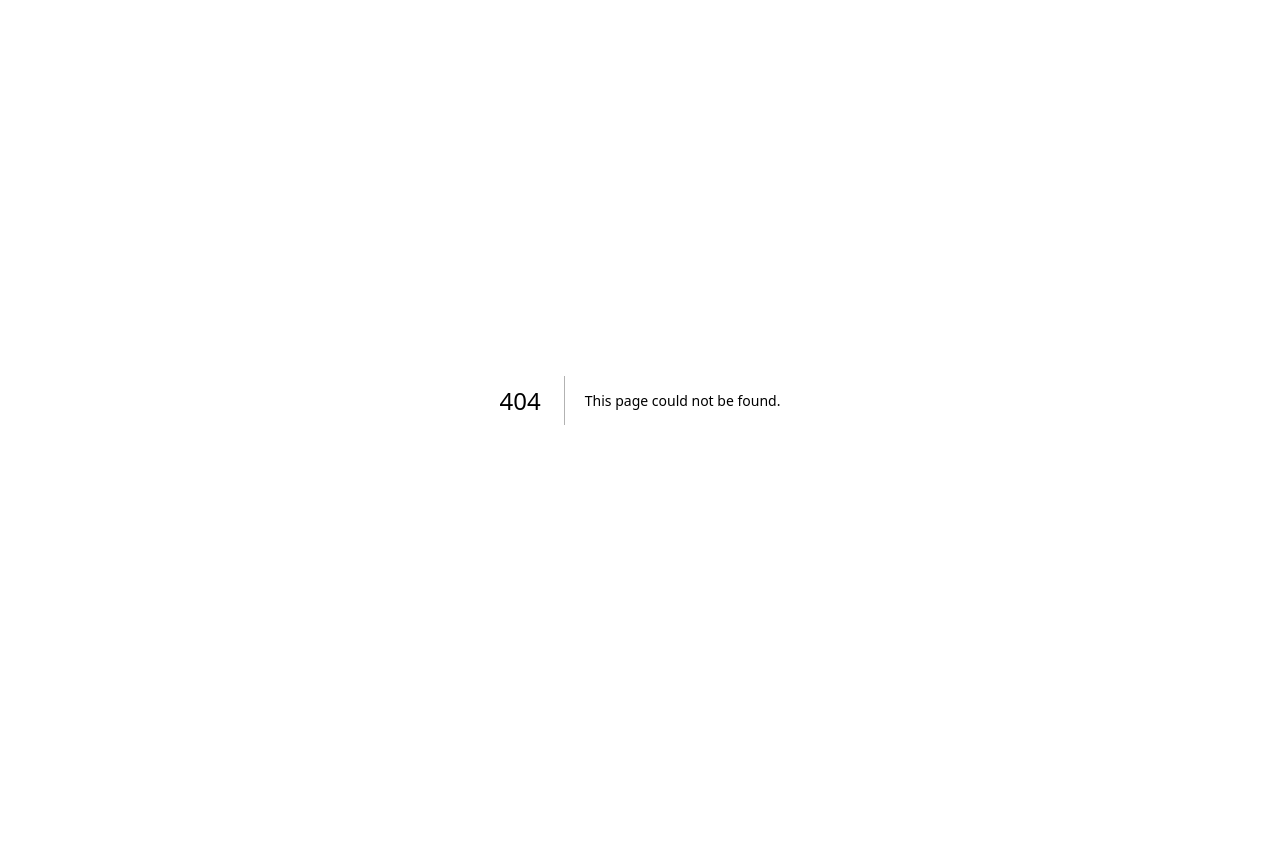
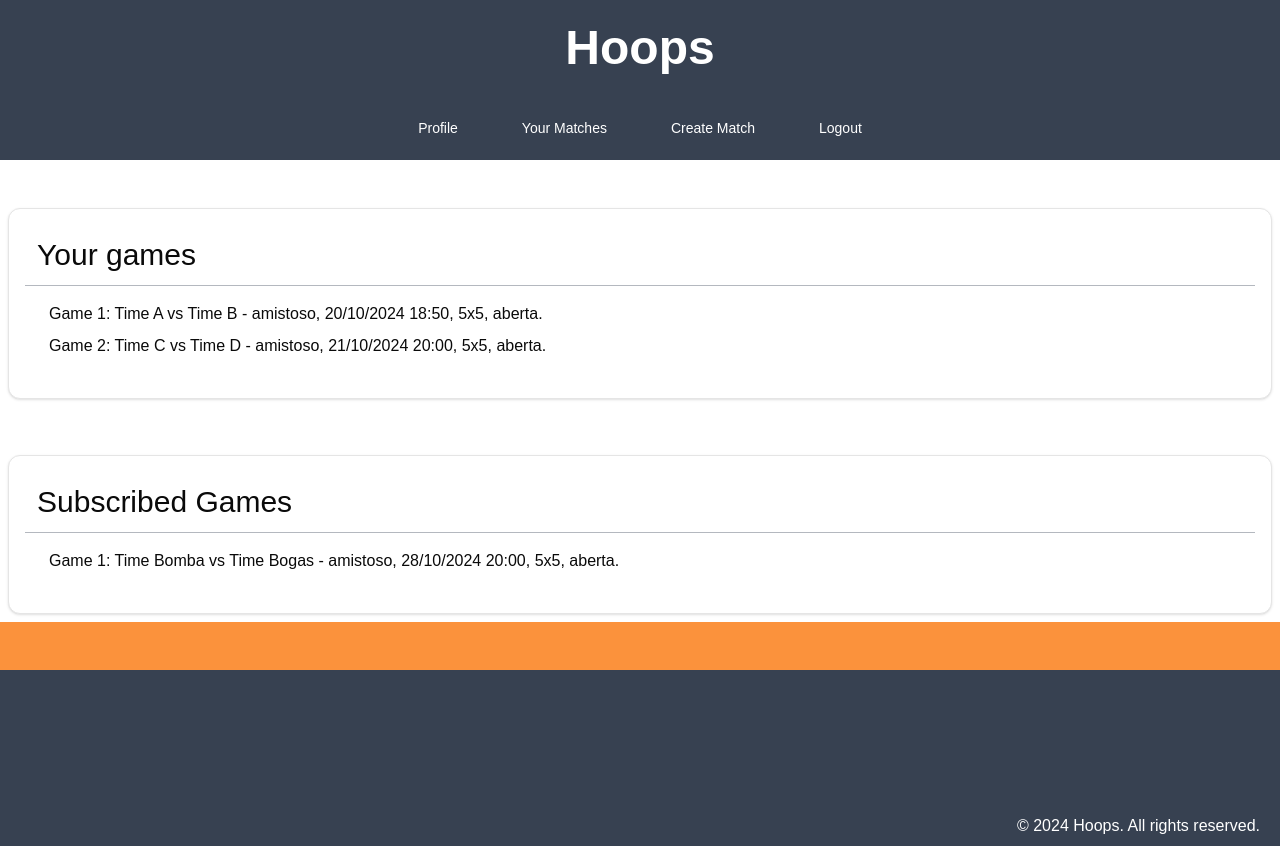
Before and after one commit to MateusLyoshka/Hooper, a Next.js app: page /home/yourmatches in a window 1280 px wide. Before the commit this address had no page. Before the commit the page ends 800 px from the top, so only its background shows below. Built offline with nearby package versions, Linux system fonts and the light colour scheme.

Commit message:
your matches page

```diff
--- a/src/app/home/profile/page.tsx
+++ b/src/app/home/profile/page.tsx
@@ -1,3 +1,4 @@
+import Footer from "@/components/myComponents/footer/footer"
 import Header from "@/components/myComponents/header/header"
 import { Card, CardContent, CardHeader } from "@/components/ui/card"
 
@@ -48,6 +49,9 @@ const Profile = () => {
             </Card>
           </div>
         </div>
+        <div>
+        <Footer/>
+        </div>
       </div>
     );
 }
--- /dev/null
+++ b/src/app/home/yourmatches/[id]/page.tsx
@@ -0,0 +1,24 @@
+"use client"
+
+import Footer from "@/components/myComponents/footer/footer"
+import Header from "@/components/myComponents/header/header"
+import { usePathname } from "next/navigation"
+
+const Match = () => {
+    const yourgames = [{teamA:"A", teamB:"B", id:"oqwkoeas2302aas",type:"amistoso", local:"SESC CM", day:"20", mounth:"10", year:"2024", time:"18:50", mode:"5x5", court:"aberta"},
+        {teamA:"C", teamB:"D", id:"oqwkoeas2302a32",type:"amistoso", local:"SESC CM", day:"21", mounth:"10", year:"2024", time:"20:00", mode:"5x5", court:"aberta"}
+    ]
+    // eslint-disable-next-line @typescript-eslint/no-unused-vars
+    const id = usePathname().split('/').pop() as string
+    return(
+        <div>
+            <div><Header/></div>
+            <div className="flex flex-grow">
+
+            </div>
+            <div><Footer/></div>
+        </div>
+    )
+}
+
+export default Match
--- /dev/null
+++ b/src/app/home/yourmatches/page.tsx
@@ -0,0 +1,45 @@
+import Footer from "@/components/myComponents/footer/footer";
+import Header from "@/components/myComponents/header/header";
+import { Card, CardContent, CardHeader } from "@/components/ui/card";
+import Link from "next/link";
+
+const YourMatches = () => {
+    const yourgames = [{teamA:"A", teamB:"B", id:"oqwkoeas2302aas",type:"amistoso", local:"SESC CM", day:"20", mounth:"10", year:"2024", time:"18:50", mode:"5x5", court:"aberta"},
+        {teamA:"C", teamB:"D", id:"oqwkoeas2302a32",type:"amistoso", local:"SESC CM", day:"21", mounth:"10", year:"2024", time:"20:00", mode:"5x5", court:"aberta"}
+    ]
+    const gamessubscribed = [{teamA:"Bomba", teamB:"Bogas", id:"oqwkoeas2302a32",type:"amistoso", local:"SESC CM", day:"28", mounth:"10", year:"2024", time:"20:00", mode:"5x5", court:"aberta"}]
+    return (
+      <div className="flex flex-col min-h-screen">
+        <Header />
+        <div className="flex-grow mt-10 p-2">
+          <Card className="p-4">
+            <CardHeader className="p-3 text-3xl">Your games{}</CardHeader>
+            <div className="w-full bg-gray-500 h-[1px] opacity-50 mb-4"></div>
+            <CardContent>
+              {yourgames.map((itens, index) => (
+                <Link key={index} href={`/home/yourmatches/${itens.id}`}>
+                  <div className="mt-2">Game {index+1}: Time {itens.teamA} vs Time {itens.teamB} - {itens.type}, {itens.day}/{itens.mounth}/{itens.year} {itens.time}, {itens.mode}, {itens.court}. </div>
+                </Link>
+              ))}
+            </CardContent>
+          </Card>
+        </div>
+        <div className="flex-grow mt-10 p-2">
+          <Card className="p-4">
+            <CardHeader className="p-3 text-3xl">Subscribed Games{}</CardHeader>
+            <div className="w-full bg-gray-500 h-[1px] opacity-50 mb-4"></div>
+            <CardContent>
+              {gamessubscribed.map((itens, index) => (
+                <Link key={index} href={`/home/yourmatches/${itens.id}`}>
+                  <div className="mt-2">Game {index+1}: Time {itens.teamA} vs Time {itens.teamB} - {itens.type}, {itens.day}/{itens.mounth}/{itens.year} {itens.time}, {itens.mode}, {itens.court}. </div>
+                </Link>
+              ))}
+            </CardContent>
+          </Card>
+        </div>
+        <Footer />
+      </div>
+    );
+};
+
+export default YourMatches;
--- a/src/components/myComponents/header/header.tsx
+++ b/src/components/myComponents/header/header.tsx
@@ -3,11 +3,11 @@ import { cn } from "@/lib/utils"
 import Link from "next/link"
 
 const Header = () => {
-    const headerButtons = ["Profile","Next Matches", "Create Match", "Logout"]
+    const headerButtons = ["Profile","Your Matches", "Create Match", "Logout"]
 
     return(
         <div className="w-full h-40 text-white bg-gray-700 flex flex-col items-center justify-center">
-            <div className="text-5xl font-semibold p-6">Hoops</div>
+            <Link href={"/home"} className="text-5xl font-semibold p-6">Hoops</Link>
             <div className="flex">
             {headerButtons.map((item, index) => (
             <Link
```
